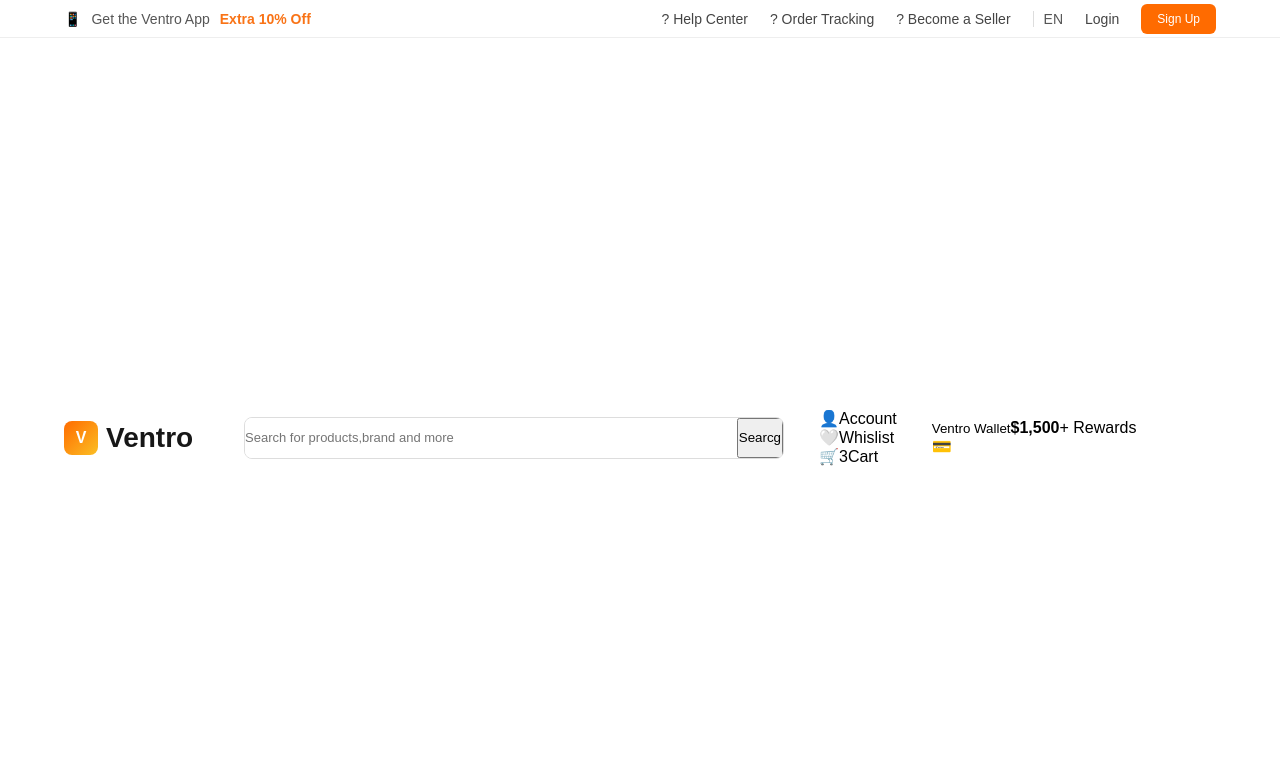
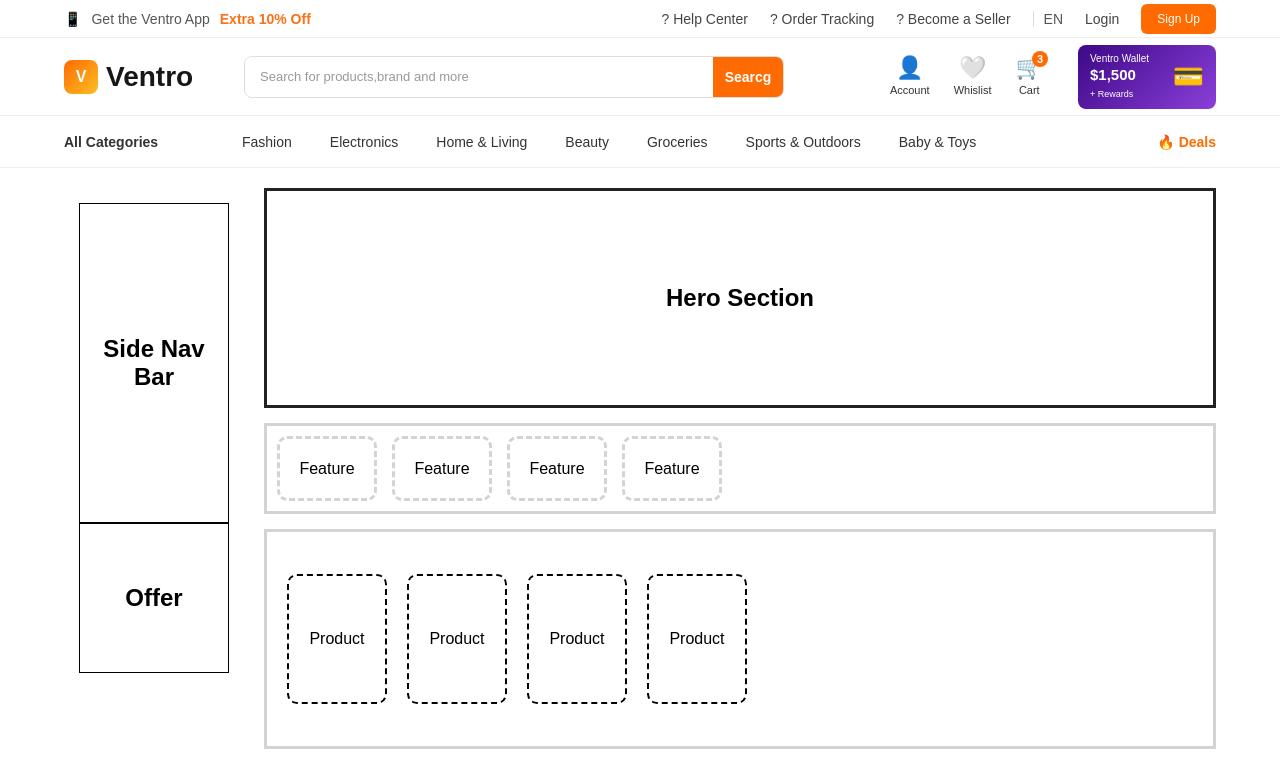
Before and after one commit to DeshanTharanga/MyECommerce, an Angular app: page / in a window 1280 px wide. Shown: the top 767 px of the page. Built offline with nearby package versions, Linux system fonts and the light colour scheme.

Commit message:
Nav Bar Implemeented

```diff
--- a/src/app/components/navbar/navbar.component.css
+++ b/src/app/components/navbar/navbar.component.css
@@ -52,7 +52,7 @@
 }
 
 .main-navbar{
-  min-height: 100vh;
+  min-height: 78px;
   padding: 0 5%;
   display: flex;
   align-items: center;
@@ -106,5 +106,148 @@
   border: none;
   outline: none;
   font-size: 13px;
+  padding: 0 15px;
+  color: #333;
 
 }
+
+.search-container input::placeholder{
+  color: #999;
+}
+
+.search-container button{
+  width: 70px;
+  border: none;
+  background: #ff6b00;
+  color: white;
+  font-size: 14px;
+  font-weight: 600;
+  cursor: pointer;
+
+}
+
+
+/*====Nav Actions==*/
+
+.nav-actions{
+  display: flex;
+  align-items: center;
+  gap:24px;
+  margin-left: auto;
+}
+
+.nav-action{
+  position: relative;
+  display: flex;
+  flex-direction: column;
+  align-items: center;
+  gap: 5px;
+  font-size: 11px;
+  color: #333;
+  white-space: nowrap;
+
+}
+
+.action-icon{
+  font-size: 22px;
+  line-height: 1;
+}
+
+.nav-action:hover{
+  color: #ff6b00;
+  cursor: pointer;
+}
+
+
+/*====cart=====*/
+
+.cart{
+  position: relative;
+}
+
+.cart-count{
+  position: absolute;
+  top: -6px;
+  right: -5px;
+  width: 16px;
+  height: 16px;
+  border-radius: 50%;
+  display: flex;
+  align-items: center;
+  justify-content: center;
+  background: #ff6b00;
+  color: white;
+  font-size:11px;
+  font-weight: 700;
+}
+
+.wallet{
+  min-width: 138px;
+  padding: 8px 12px;
+  border-radius: 8px;
+  display: flex;
+  align-items: center;
+  justify-content: space-between;
+  background: linear-gradient(135deg, #3d0886,#8b3fd9);
+  color: white;
+}
+.wallet small{
+  display: block;
+  font-size: 10px;
+}
+
+.wallet strong{
+  display: block;
+  font-size: 15px;
+  margin-top: 2px;
+}
+
+.wallet span{
+  font-size:  9px;
+
+}
+
+.wallet-icon{
+  font-size: 25px !important;
+}
+
+/*===category navbar===*/
+
+.category-navbar{
+  height: 52px;
+  padding: 0 5%;
+  display: flex;
+  align-items: center;
+  gap:38px;
+  border-bottom: 1px solid #eeeeee;
+}
+
+.category-item{
+  height: 100%;
+  display: flex;
+  align-items: center;
+  gap: 7px;
+  color: #333;
+  font-size: 14px;
+  text-decoration: none;
+  white-space: nowrap;
+  cursor: pointer;
+
+}
+
+.category-item:hover{
+  color: #ff6b00;
+}
+
+
+
+.all-categories{
+  min-width: 140px;
+  font-weight: 600;
+}
+
+.deals{
+  margin-left: auto;
+  color: #ff6b00;
+  font-weight: 600;
+}
--- a/src/app/components/navbar/navbar.component.html
+++ b/src/app/components/navbar/navbar.component.html
@@ -42,7 +42,7 @@
         <span>Whislist</span>
       </div>
 
-      <div class="nav-action">
+      <div class="nav-action cart">
         <span class="action-icon">🛒</span>
         <span class="cart-count">3</span>
         <span>Cart</span>
@@ -65,7 +65,7 @@
 <!--  category nav-->
   <nav class="category-navbar">
     <div class="category-item all-categories">
-      ‗
+
       <span>All Categories</span>
     </div>
 
```
